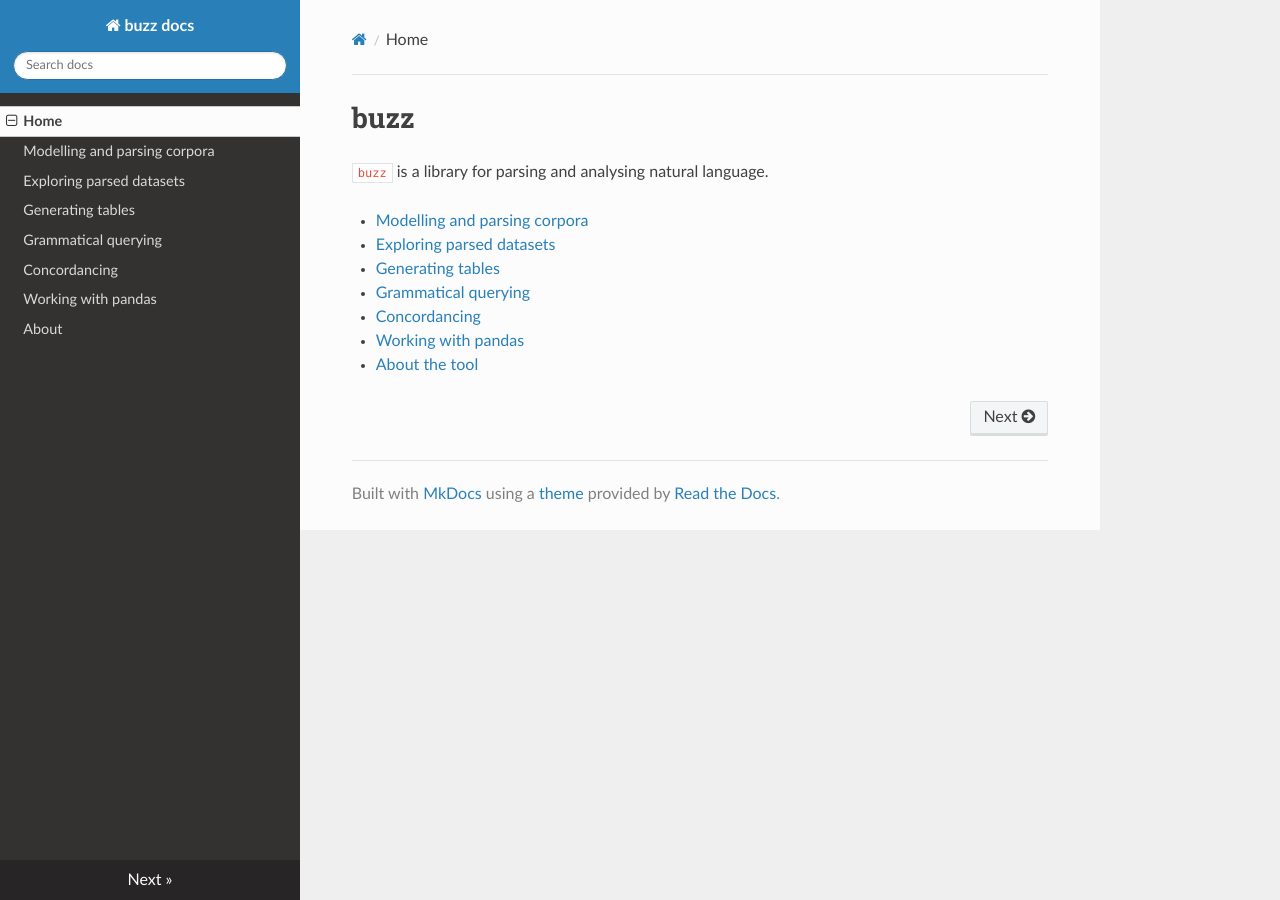
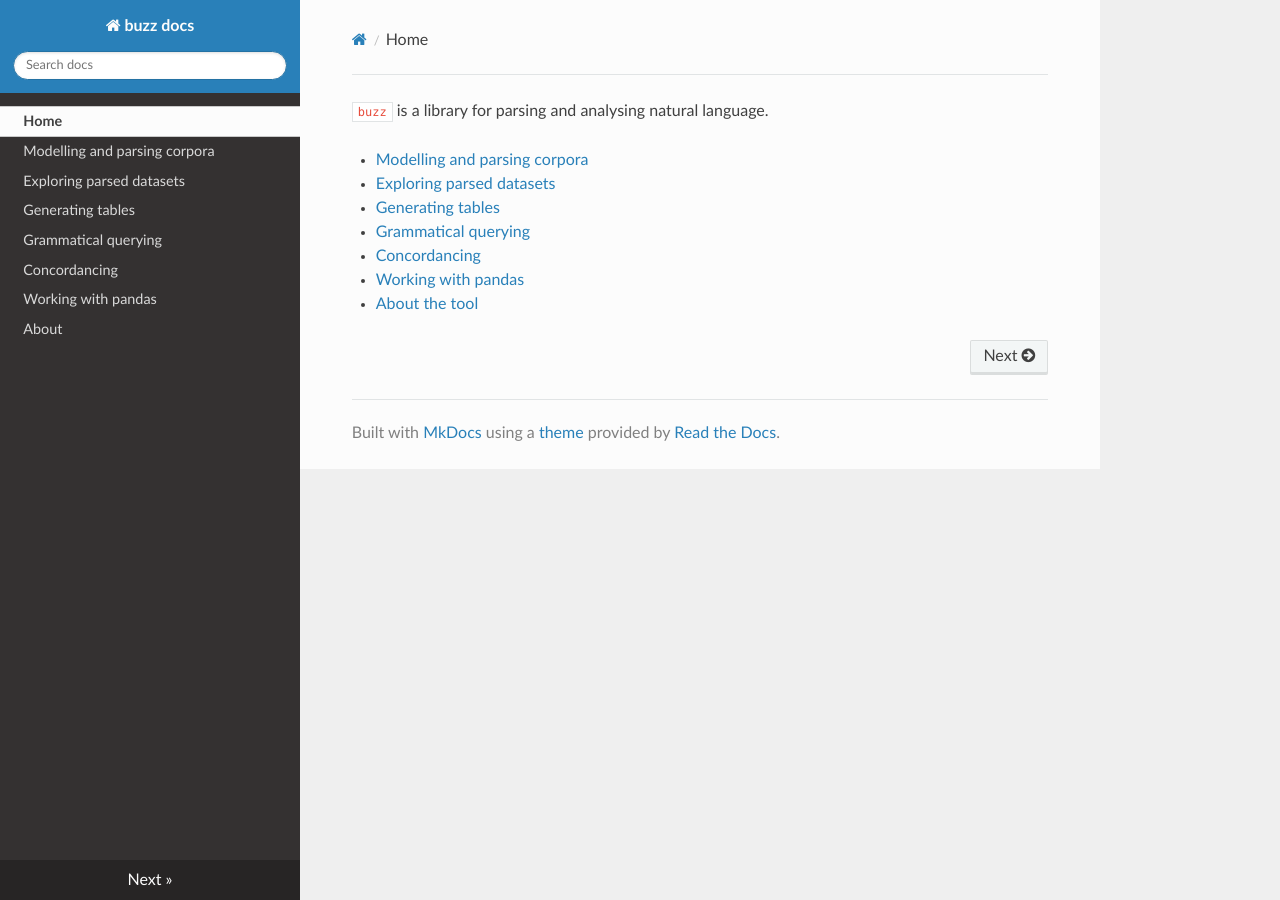
Before and after one commit to interrogator/buzz, an MkDocs documentation site: the page built from docs/index.md, in a window 1280 px wide. Built offline with MkDocs 1.6.1, drawn with Linux system fonts in a browser that asks for light colours; nearby versions of some CDN libraries.

Commit message:
fix mainpage

```diff
--- a/docs/index.md
+++ b/docs/index.md
@@ -1,11 +1,9 @@
-# buzz
-
 `buzz` is a library for parsing and analysing natural language.
 
-- [Modelling and parsing corpora](/corpus)
-- [Exploring parsed datasets](/dataset)
-- [Generating tables](/table)
-- [Grammatical querying](/query)
-- [Concordancing](/conc)
-- [Working with pandas](/pandas)
-- [About the tool](/about)
+- [Modelling and parsing corpora](/en/latest/corpus)
+- [Exploring parsed datasets](/en/latest/dataset)
+- [Generating tables](/en/latest/table)
+- [Grammatical querying](/en/latest/query)
+- [Concordancing](/en/latest/conc)
+- [Working with pandas](/en/latest/pandas)
+- [About the tool](/en/latest/about)
```
